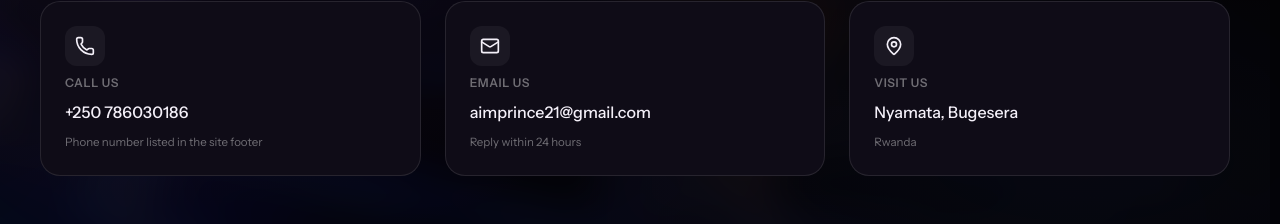
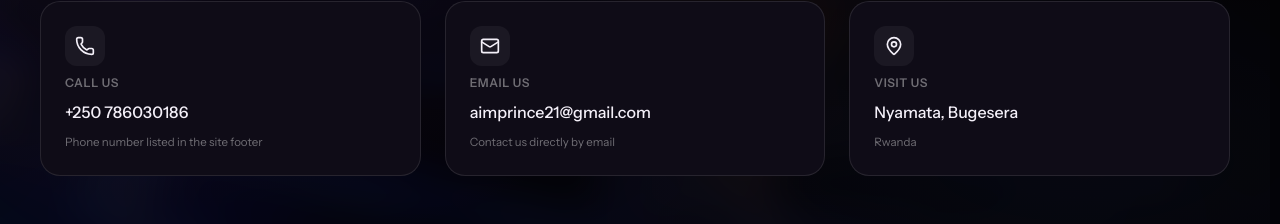
Before and after one commit to aimeprince001/princefilms_website, a React (Vite) app in the folder PRINCEFILMS/: page /contact in a window 1280 px wide. Shown: the part 199-423 px from the top of the page. Built offline with nearby package versions, Linux system fonts and the light colour scheme.

Commit message:
Remove unverified contact response time

```diff
--- a/PRINCEFILMS/src/pages/Contact.tsx
+++ b/PRINCEFILMS/src/pages/Contact.tsx
@@ -25,7 +25,7 @@ const CONTACT_INFO = [
     title: "Email us",
     value: "aimprince21@gmail.com",
     href: "mailto:aimprince21@gmail.com",
-    subtitle: "Reply within 24 hours",
+    subtitle: "Contact us directly by email",
   },
   {
     icon: <MapPin size={20} />,
```
